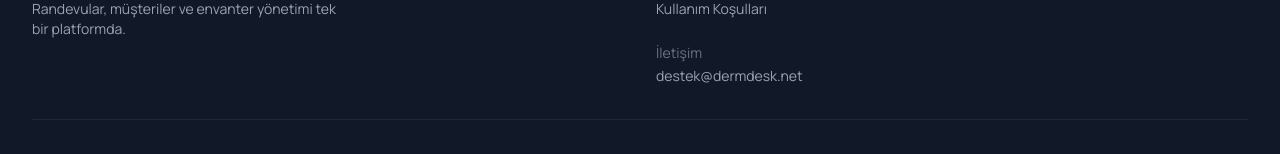
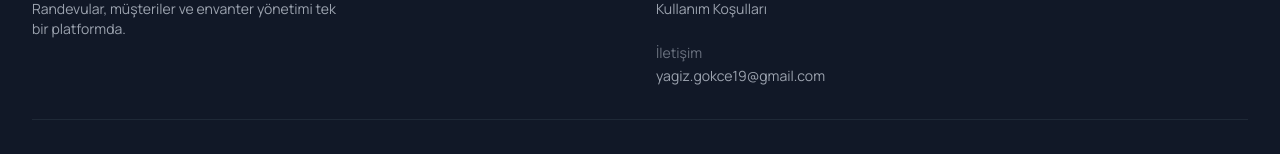
Before and after one commit to YagizEfeGokce/stitch_clinic_dashboard, a React (Vite) app: page / in a window 1280 px wide. Shown: the part 3479-3633 px from the top of the page. Built offline with nearby package versions, Linux system fonts and the light colour scheme; no server answers.

Commit message:
Update support email to yagiz.gokce19@gmail.com

```diff
--- a/src/pages/BetaAccessDenied.jsx
+++ b/src/pages/BetaAccessDenied.jsx
@@ -88,10 +88,10 @@ export default function BetaAccessDenied() {
                         <Mail className="w-4 h-4" />
                         Sorularınız için:{' '}
                         <a
-                            href="mailto:destek@dermdesk.net"
+                            href="mailto:yagiz.gokce19@gmail.com"
                             className="text-teal-600 hover:underline font-medium"
                         >
-                            destek@dermdesk.net
+                            yagiz.gokce19@gmail.com
                         </a>
                     </p>
                 </div>
--- a/src/pages/BetaLanding.jsx
+++ b/src/pages/BetaLanding.jsx
@@ -521,7 +521,7 @@ export default function BetaLanding() {
                             </ul>
                             <div className="mt-6">
                                 <p className="text-sm text-gray-500">İletişim</p>
-                                <a href="mailto:destek@dermdesk.net" className="text-sm hover:text-white transition-colors">destek@dermdesk.net</a>
+                                <a href="mailto:yagiz.gokce19@gmail.com" className="text-sm hover:text-white transition-colors">yagiz.gokce19@gmail.com</a>
                             </div>
                         </div>
                     </div>
@@ -656,7 +656,7 @@ function BetaSuccessScreen({ position, referralCode, email }) {
                 </div>
 
                 <p className="text-sm text-gray-500">
-                    Sorularınız mı var? <a href="mailto:destek@dermdesk.net" className="text-teal-600 hover:underline">destek@dermdesk.net</a>
+                    Sorularınız mı var? <a href="mailto:yagiz.gokce19@gmail.com" className="text-teal-600 hover:underline">yagiz.gokce19@gmail.com</a>
                 </p>
             </div>
         </div>
--- a/src/pages/PrivacyPolicy.jsx
+++ b/src/pages/PrivacyPolicy.jsx
@@ -54,7 +54,7 @@ export default function PrivacyPolicy() {
 
                         <h3>6. İletişim</h3>
                         <p>
-                            Gizlilik politikamızla ilgili sorularınız için bizimle iletişime geçebilirsiniz: <a href="mailto:destek@dermdesk.com" className="text-primary hover:underline">destek@dermdesk.com</a>
+                            Gizlilik politikamızla ilgili sorularınız için bizimle iletişime geçebilirsiniz: <a href="mailto:yagiz.gokce19@gmail.com" className="text-primary hover:underline">yagiz.gokce19@gmail.com</a>
                         </p>
                     </div>
                 </div>
```
